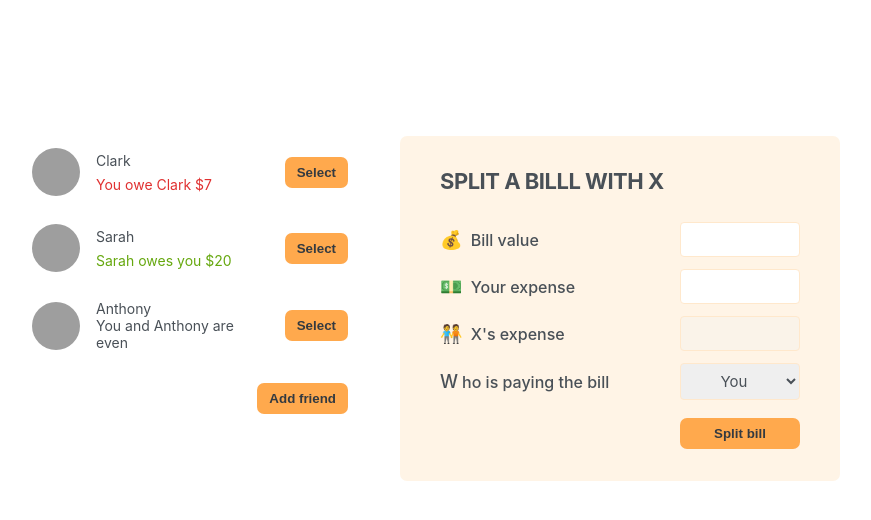
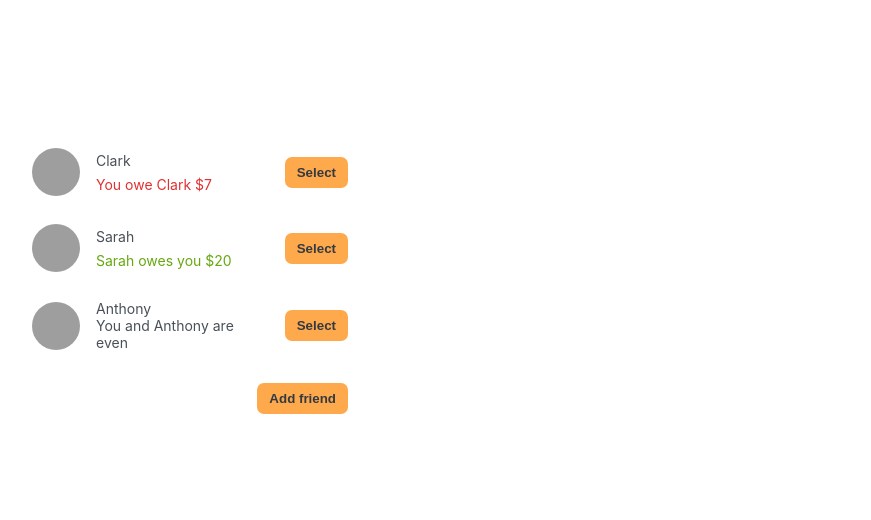
Before and after one commit to derwin9227/eat-n-split, a React (Vite) app: page / in a window 1280 px wide. Shown: the top 520 px of the page, without its empty margins (210-1081 px from the left). Built offline with nearby package versions, Linux system fonts and the light colour scheme; grey boxes are pictures that could not be loaded.

Commit message:
adding selected friend in form

```diff
--- a/src/App.jsx
+++ b/src/App.jsx
@@ -12,6 +12,7 @@ function Button({ children, onClick }) {
 export default function App() {
   const [friends, setFriends] = useState(initialFriends);
   const [showAddFriendForm, setShowAddFriendForm] = useState(false);
+  const [selectedFriend, setSelectedFriend] = useState(null);
 
   function handleShowAddFriend() {
     setShowAddFriendForm((show) => !show);
@@ -22,33 +23,50 @@ export default function App() {
     setShowAddFriendForm(false);
   }
 
+  function handleSelection(friend) {
+    //setSelectedFriend(friend);
+    setSelectedFriend((cur) => (cur?.id === friend.id ? null : friend));
+    setShowAddFriendForm(false);
+  }
+
   return (
     <div className="app">
       <div className="sidebar">
-        <FriendList friends={friends} />
+        <FriendList
+          friends={friends}
+          selectedFriend={selectedFriend}
+          onSelection={handleSelection}
+        />
+
         {showAddFriendForm && <FormAddFriend onAddFriends={handleAddFriend} />}
         <Button onClick={handleShowAddFriend}>
           {showAddFriendForm ? "close" : "Add friend"}
         </Button>
       </div>
-      <FromSplitBill />
+      {selectedFriend && <FormSplitBill selectedFriend={selectedFriend} />}
     </div>
   );
 }
 
-function FriendList({ friends }) {
+function FriendList({ friends, onSelection, selectedFriend }) {
   return (
     <ul>
       {friends.map((friend) => (
-        <Friend key={friend.id} friend={friend} />
+        <Friend
+          key={friend.id}
+          friend={friend}
+          selectedFriend={selectedFriend}
+          onSelection={onSelection}
+        />
       ))}
     </ul>
   );
 }
 
-function Friend({ friend }) {
+function Friend({ friend, onSelection, selectedFriend }) {
+  const isSelected = selectedFriend?.id === friend.id;
   return (
-    <li>
+    <li className={isSelected ? "selected" : ""}>
       <img src={friend.image} alt={friend.nameq} />
       {friend.name}
 
@@ -63,7 +81,9 @@ function Friend({ friend }) {
         </p>
       )}
       {friend.balance === 0 && <p>You and {friend.name} are even</p>}
-      <Button>Select</Button>
+      <Button onClick={() => onSelection(friend)}>
+        {isSelected ? "Close" : "Select"}
+      </Button>
     </li>
   );
 }
@@ -112,10 +132,10 @@ function FormAddFriend({ onAddFriends }) {
   );
 }
 
-function FromSplitBill() {
+function FormSplitBill({ selectedFriend }) {
   return (
     <form className="form-split-bill">
-      <h2>Split a billl with X</h2>
+      <h2>Split a billl with {selectedFriend.name}</h2>
 
       <label>💰 Bill value</label>
       <input type="text" />
@@ -123,13 +143,13 @@ function FromSplitBill() {
       <label>💵 Your expense</label>
       <input type="text" />
 
-      <label>🧑‍🤝‍🧑 X's expense</label>
+      <label>🧑‍🤝‍🧑 {selectedFriend.name}'s expense</label>
       <input type="text" disabled />
 
       <label>Who is paying the bill</label>
       <select>
         <option value="user">You</option>
-        <option value="friend">X</option>
+        <option value="friend">{selectedFriend.name}</option>
       </select>
 
       <Button>Split bill</Button>
```
